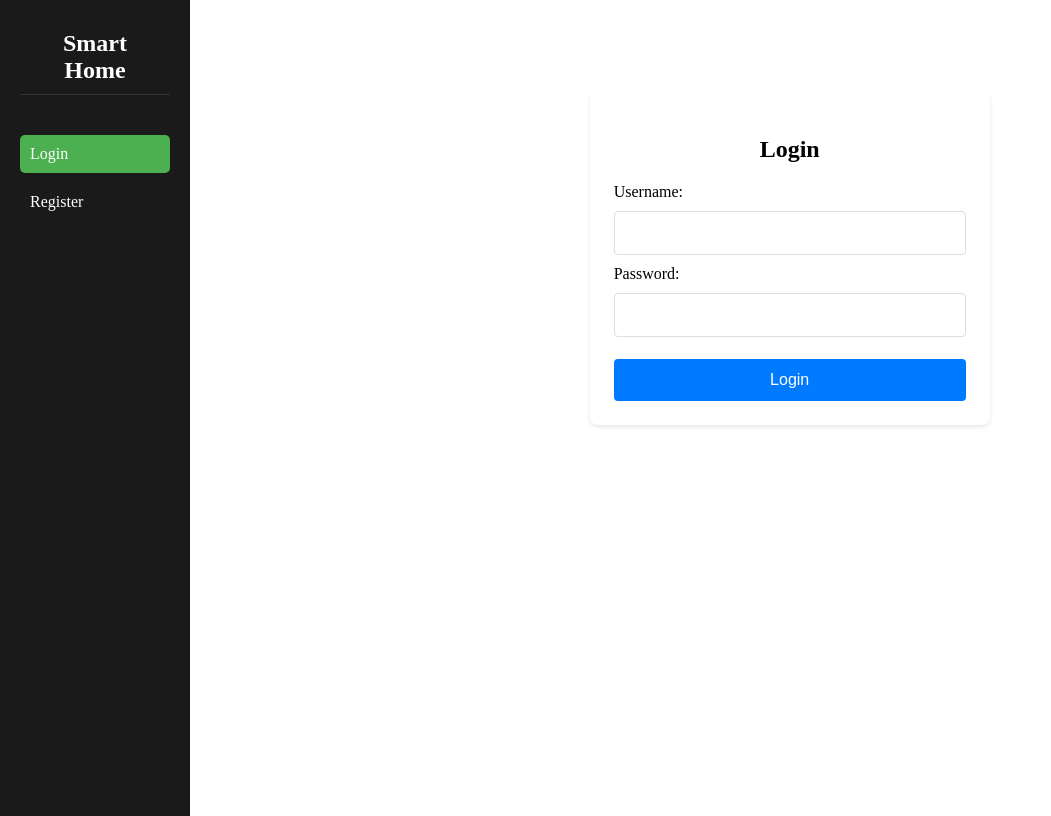
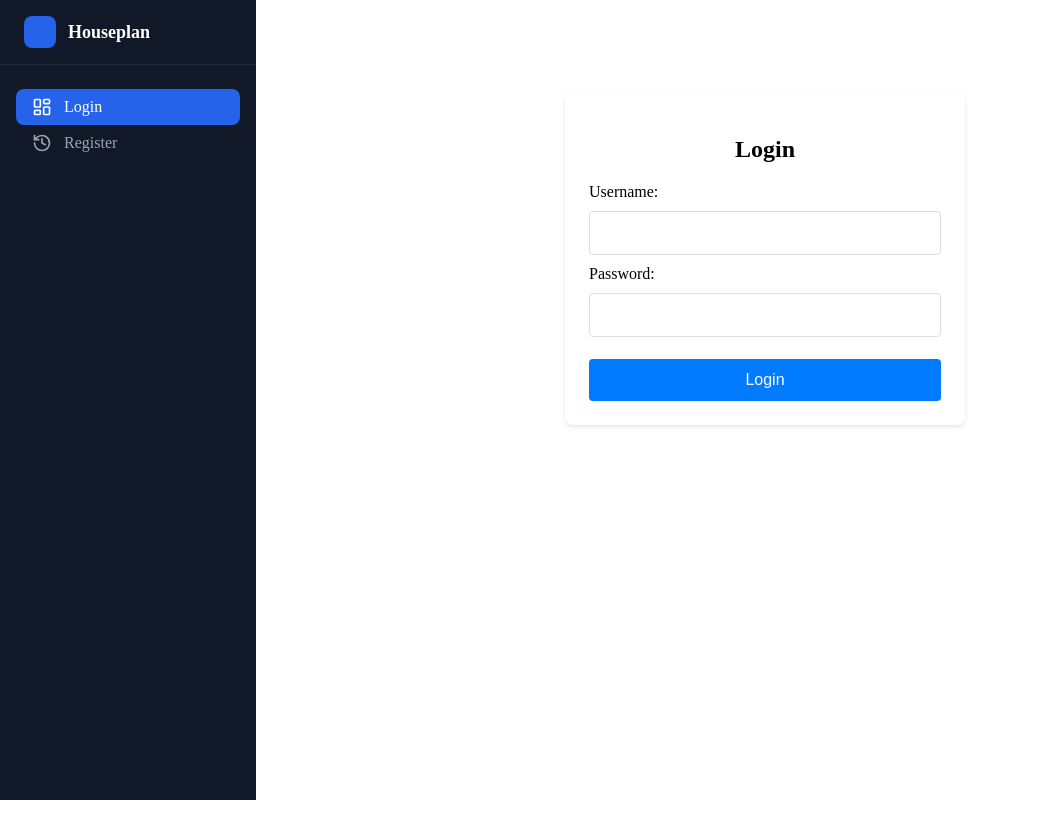
Before and after one commit to tarekhdeen/Smart-home-dashboard, a React (Create React App) app in the folder client/: page /login in a window 1280 px wide. Shown: the whole page, without its empty margins (0-1051 px from the left). Built offline with nearby package versions, Linux system fonts and the light colour scheme.

Commit message:
Improving Side-nav

```diff
--- a/client/src/components/SideNav.js
+++ b/client/src/components/SideNav.js
@@ -3,87 +3,200 @@ import { Link, useLocation, useNavigate } from 'react-router-dom';
 import PropTypes from 'prop-types';
 import rooms from '../data/rooms';
 import '../styles/SideNav.css';
+import {
+  LayoutDashboard,
+  History,
+  Timer,
+  MessageSquare,
+  Settings,
+  HelpCircle,
+  Menu,
+  LogOut,
+  ChevronRight
+} from 'lucide-react';
 
 const SideNav = ({ isAuthenticated, setIsAuthenticated }) => {
   const location = useLocation();
   const navigate = useNavigate();
   const [isNavOpen, setNavOpen] = useState(false);
 
-  // Toggle function to open/close nav
-  const toggleNav = () => setNavOpen(!isNavOpen);
+  const mainNavItems = [
+    {
+      icon: LayoutDashboard,
+      label: 'Dashboard',
+      path: '/dashboard',
+      isActive: location.pathname === '/dashboard' && !location.hash
+    },
+    {
+      icon: History,
+      label: 'Recent',
+      path: '/recent',
+      isActive: location.pathname === '/recent'
+    },
+    {
+      icon: Timer,
+      label: 'Scheduled',
+      path: '/scheduled',
+      isActive: location.pathname === '/scheduled'
+    },
+    {
+      icon: MessageSquare,
+      label: 'Notifications',
+      path: '/notifications',
+      isActive: location.pathname === '/notifications'
+    }
+  ];
 
-  // Sign-out function
+  const bottomNavItems = [
+    {
+      icon: Settings,
+      label: 'Settings',
+      path: '/settings',
+      isActive: location.pathname === '/settings'
+    },
+    {
+      icon: HelpCircle,
+      label: 'Support',
+      path: '/support',
+      isActive: location.pathname === '/support'
+    }
+  ];
+
+  const handleRoomClick = (roomId) => {
+    if (location.pathname === '/dashboard') {
+      window.location.hash = `room-${roomId}`;
+    } else {
+      navigate(`/dashboard#room-${roomId}`);
+    }
+    setNavOpen(false);
+  };
+
   const signOut = () => {
     localStorage.removeItem('authtoken');
     setIsAuthenticated(false);
     navigate('/login');
   };
 
-   // Handle room link click to scroll to room
-    const handleRoomClick = (roomId) => {
-    // If already on dashboard, use hash navigation
-    if (location.pathname === '/dashboard') {
-      window.location.hash = `room-${roomId}`;
-    } else {
-      // Navigate to dashboard with room hash
-      navigate(`/dashboard#room-${roomId}`);
-    }
-    setNavOpen(false);
-  };
-
   return (
-    <div>
-      {/* Toggle Button (visible only on mobile) */}
+    <>
+      {/* Mobile Menu Button */}
       <button
-        className="nav-toggle-btn"
-        onClick={toggleNav}
+        className={`mobile-menu-button ${isNavOpen ? 'active' : ''}`}
+        onClick={() => setNavOpen(!isNavOpen)}
       >
-        {isNavOpen ? 'Close' : 'Menu'}
+        <Menu className="menu-icon" />
       </button>
 
+      {/* Overlay for mobile */}
+      {isNavOpen && (
+        <div
+          className="mobile-overlay"
+          onClick={() => setNavOpen(false)}
+        />
+      )}
+
       {/* Side Navigation */}
-      <nav className={`side-nav ${isNavOpen ? 'open' : ''}`}>
-        <div className="nav-logo">
-          <h2>Smart Home</h2>
+      <nav className={`sidenav ${isNavOpen ? 'open' : ''}`}>
+        {/* Logo Section */}
+        <div className="logo-section">
+          <div className="logo" />
+          <span className="logo-text">Houseplan</span>
         </div>
-        <ul className="nav-links">
+
+        {/* Main Navigation */}
+        <div className="nav-content">
+          {/* Primary Nav Items */}
+          <div className="primary-nav">
             {!isAuthenticated ? (
               <>
-              <li className={location.pathname === '/login' ? 'active' : ''}>
-                <Link to="/login" onClick={() => setNavOpen(false)}>Login</Link>
-              </li>
-              <li className={location.pathname === '/register' ? 'active' : ''}>
-                <Link to="/register" onClick={() => setNavOpen(false)}>Register</Link>
-              </li>
+                <NavItem
+                  icon={LayoutDashboard}
+                  label="Login"
+                  path="/login"
+                  isActive={location.pathname === '/login'}
+                  onClick={() => setNavOpen(false)}
+                />
+                <NavItem
+                  icon={History}
+                  label="Register"
+                  path="/register"
+                  isActive={location.pathname === '/register'}
+                  onClick={() => setNavOpen(false)}
+                />
               </>
             ) : (
               <>
-              <li className={location.pathname === '/dashboard' ? 'active' : ''}>
-                <Link to="/dashboard" onClick={() => setNavOpen(false)}>Dashboard</Link>
-              </li>
-              <ul className="room-links">
-                {Object.keys(rooms).map(roomId => (
-                  <li key={roomId}>
+                {mainNavItems.map((item) => (
+                  <NavItem
+                    key={item.label}
+                    {...item}
+                    onClick={() => setNavOpen(false)}
+                  />
+                ))}
+
+                {/* Rooms Section */}
+                <div className="rooms-section">
+                  <div className="rooms-header">Rooms</div>
+                  {Object.entries(rooms).map(([roomId, room]) => (
                     <button
+                      key={roomId}
                       onClick={() => handleRoomClick(roomId)}
-                      className="room-link-button"
+                      className={`room-button ${location.hash === `#room-${roomId}` ? 'active' : ''}`}
                     >
-                      {rooms[roomId].name}
+                      <ChevronRight className="chevron-icon" />
+                      <span>{room.name}</span>
                     </button>
-                  </li>
                   ))}
-              </ul>
-              <li>
-                <button onClick={signOut} className="sign-out-button">
-                  Sign Out
-                </button>
-              </li>
+                </div>
               </>
             )}
-        </ul>
+          </div>
+
+          {/* Bottom Navigation */}
+          {isAuthenticated && (
+            <div className="bottom-nav">
+              {bottomNavItems.map((item) => (
+                <NavItem
+                  key={item.label}
+                  {...item}
+                  onClick={() => setNavOpen(false)}
+                />
+              ))}
+
+              {/* Sign Out Button */}
+              <button
+                onClick={signOut}
+                className="sign-out-button"
+              >
+                <LogOut className="signout-icon" />
+                <span>Sign Out</span>
+              </button>
+            </div>
+          )}
+        </div>
       </nav>
-    </div>
+    </>
   );
+};
+
+// NavItem Component
+const NavItem = ({ icon: Icon, label, path, isActive, onClick }) => (
+  <Link
+    to={path}
+    onClick={onClick}
+    className={`nav-item ${isActive ? 'active' : ''}`}
+  >
+    <Icon className="nav-icon" />
+    <span>{label}</span>
+  </Link>
+);
+
+NavItem.propTypes = {
+  icon: PropTypes.elementType.isRequired,
+  label: PropTypes.string.isRequired,
+  path: PropTypes.string.isRequired,
+  isActive: PropTypes.bool.isRequired,
+  onClick: PropTypes.func.isRequired,
 };
 
 SideNav.propTypes = {
--- a/client/src/styles/SideNav.css
+++ b/client/src/styles/SideNav.css
@@ -1,129 +1,210 @@
-/* Base side navigation styles */
-.side-nav {
-  width: 150px;
-  background-color: #1a1a1a;
+/* SideNav.css */
+.mobile-menu-button {
+  position: fixed;
+  top: 1rem;
+  left: 1rem;
+  z-index: 50;
+  padding: 0.5rem;
+  border-radius: 0.5rem;
+  background-color: #1f2937;
   color: white;
-  padding: 20px;
+  display: none;
+}
+
+.menu-icon {
+  width: 1.5rem;
+  height: 1.5rem;
+}
+
+.mobile-overlay {
   position: fixed;
-  height: 100vh;
+  inset: 0;
+  background-color: rgba(0, 0, 0, 0.5);
+  z-index: 40;
+  display: none;
+}
+
+.sidenav {
+  position: fixed;
   left: 0;
   top: 0;
-  transition: transform 0.3s ease; /* Smooth slide-in effect */
+  height: 100vh;
+  width: 16rem;
+  background-color: #111827;
+  color: white;
+  transform: translateX(0);
+  transition: transform 0.2s ease-in-out;
+  z-index: 50;
+  display: flex;
+  flex-direction: column; /* Make it a flex container */
+}
+
+.logo-section {
+  display: flex;
+  align-items: center;
+  gap: 0.75rem;
+  height: 4rem;
+  min-height: 4rem; /* Prevent shrinking */
+  padding: 0 1.5rem;
+  border-bottom: 1px solid #1f2937;
+}
+
+.logo {
+  width: 2rem;
+  height: 2rem;
+  background-color: #2563eb;
+  border-radius: 0.5rem;
+}
+
+.logo-text {
+  font-size: 1.125rem;
+  font-weight: 600;
+}
+
+.nav-content {
   display: flex;
   flex-direction: column;
+  height: calc(100vh - 4rem);
+  overflow-y: auto; /* Enable scrolling */
+  padding: 1.5rem 0;
 }
 
-/* Logo and links styling */
-.nav-logo {
-  margin-bottom: 30px;
-  padding: 10px;
-  border-bottom: 1px solid #333;
+.primary-nav {
+  padding: 0 1rem;
+  flex-grow: 1; /* Allow this section to grow */
 }
 
-.nav-logo h2 {
-  margin: 0;
-  color: white;
-  text-align: center;
+.rooms-section {
+  margin-top: 1.5rem;
 }
 
-.nav-links {
-  list-style: none;
-  padding: 0;
-  margin: 0;
-  flex-grow: 1;
+.rooms-header {
+  padding: 0.5rem 1rem;
+  font-size: 0.875rem;
+  color: #9ca3af;
 }
 
-.nav-links li {
-  margin: 10px 0;
+.room-button {
+  width: 100%;
+  display: flex;
+  align-items: center;
+  gap: 0.75rem;
+  padding: 0.5rem 1rem;
+  border-radius: 0.5rem;
+  transition: background-color 0.2s;
+  color: #9ca3af;
+  font-size: 0.875rem;
+  border: none;
+  background: none;
+  cursor: pointer;
+  text-align: left;
 }
 
-.nav-links a {
-  color: white;
-  text-decoration: none;
-  padding: 10px;
-  display: block;
-  border-radius: 5px;
-  transition: background-color 0.3s;
+.room-button:hover {
+  background-color: #1f2937;
 }
 
-.nav-links a:hover {
-  background-color: #333;
+.room-button.active {
+  background-color: #2563eb;
+  color: white;
 }
 
-.nav-links li.active a {
-  background-color: #4CAF50;
+.chevron-icon {
+  width: 1rem;
+  height: 1rem;
+  flex-shrink: 0;
 }
 
-.room-link-button {
-  width: 100%;
-  text-align: left;
-  background: none;
-  border: none;
-  color: #e0e0e0;
-  padding: 10px 15px;
-  cursor: pointer;
-  transition: background-color 0.3s ease;
-  border-radius: 6px;
+.bottom-nav {
+  padding: 1rem;
+  border-top: 1px solid #1f2937;
+  background-color: #111827; /* Match sidenav background */
 }
-
-.room-link-button:hover {
-  background-color: rgba(255, 255, 255, 0.1);
-}
-
-/* Sign out button */
-
-.sign-out-button-container {
-  margin-top: auto;
-  padding: 10px;
-  width: 100%;
-}
-
 
 .sign-out-button {
   width: 100%;
-  padding: 10px 20px;
-  font-size: 14px;
-  font-weight: bold;
-  color: #fff;
-  background-color: #d9534f;
+  display: flex;
+  align-items: center;
+  gap: 0.75rem;
+  padding: 0.5rem 1rem;
+  color: #9ca3af;
+  border-radius: 0.5rem;
+  transition: background-color 0.2s;
   border: none;
-  border-radius: 4px;
+  background: none;
   cursor: pointer;
-  transition: background-color 0.3s ease;
 }
 
 .sign-out-button:hover {
-  background-color: #c9302c;
+  background-color: #1f2937;
 }
 
-.sign-out-button:focus {
-  outline: none;
+.signout-icon {
+  width: 1.25rem;
+  height: 1.25rem;
+  flex-shrink: 0;
 }
 
+.nav-item {
+  display: flex;
+  align-items: center;
+  gap: 0.75rem;
+  padding: 0.5rem 1rem;
+  border-radius: 0.5rem;
+  transition: background-color 0.2s;
+  color: #9ca3af;
+  text-decoration: none;
+}
 
-/* Responsive adjustments */
-@media (max-width: 768px) {
-  /* Narrower width for tablet screens */
-  .side-nav {
-    width: 200px;
+.nav-item:hover {
+  background-color: #1f2937;
+}
+
+.nav-item.active {
+  background-color: #2563eb;
+  color: white;
+}
+
+.nav-icon {
+  width: 1.25rem;
+  height: 1.25rem;
+  flex-shrink: 0;
+}
+
+/* Custom scrollbar styles */
+.nav-content {
+  scrollbar-width: thin;
+  scrollbar-color: #4B5563 #1F2937;
+}
+
+.nav-content::-webkit-scrollbar {
+  width: 6px;
+}
+
+.nav-content::-webkit-scrollbar-track {
+  background: #1F2937;
+}
+
+.nav-content::-webkit-scrollbar-thumb {
+  background-color: #4B5563;
+  border-radius: 3px;
+}
+
+/* Mobile responsive styles */
+@media (max-width: 1024px) {
+  .mobile-menu-button {
+    display: block;
+  }
+
+  .mobile-overlay {
+    display: block;
+  }
+
+  .sidenav {
+    transform: translateX(-100%);
+  }
+
+  .sidenav.open {
+    transform: translateX(0);
   }
 }
-
-@media (max-width: 480px) {
-  /* Hidden side navigation on small screens */
-  .side-nav {
-    transform: translateX(-100%); /* Hide by shifting left */
-    width: 100%;
-  }
-
-  /* Show side-nav when open */
-  .side-nav.open {
-    transform: translateX(0);
-  }
-
-  /* Adjust padding and text alignment for mobile */
-  .nav-logo h2, .nav-links a {
-    text-align: left;
-    padding: 15px;
-  }
-}
```
Lines whose indentation alone changed are shown as unchanged.
